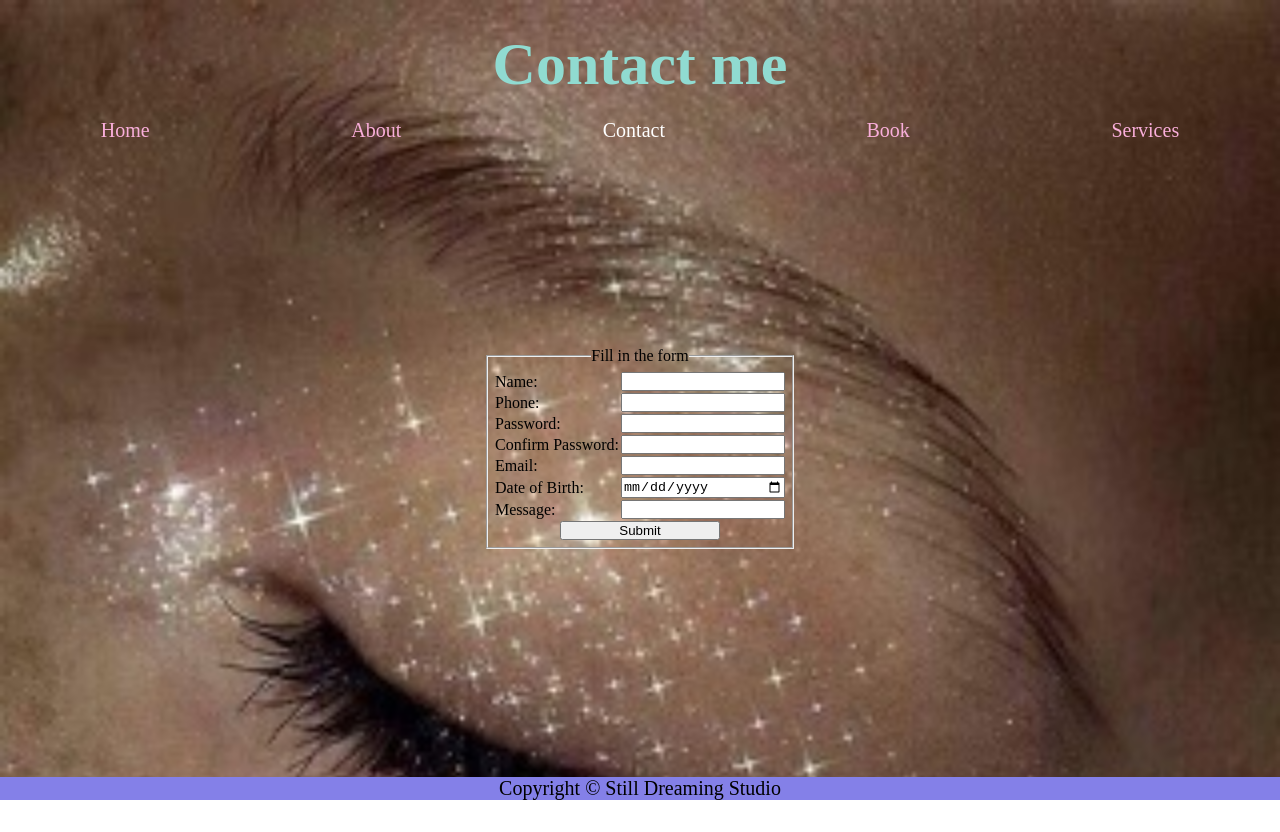
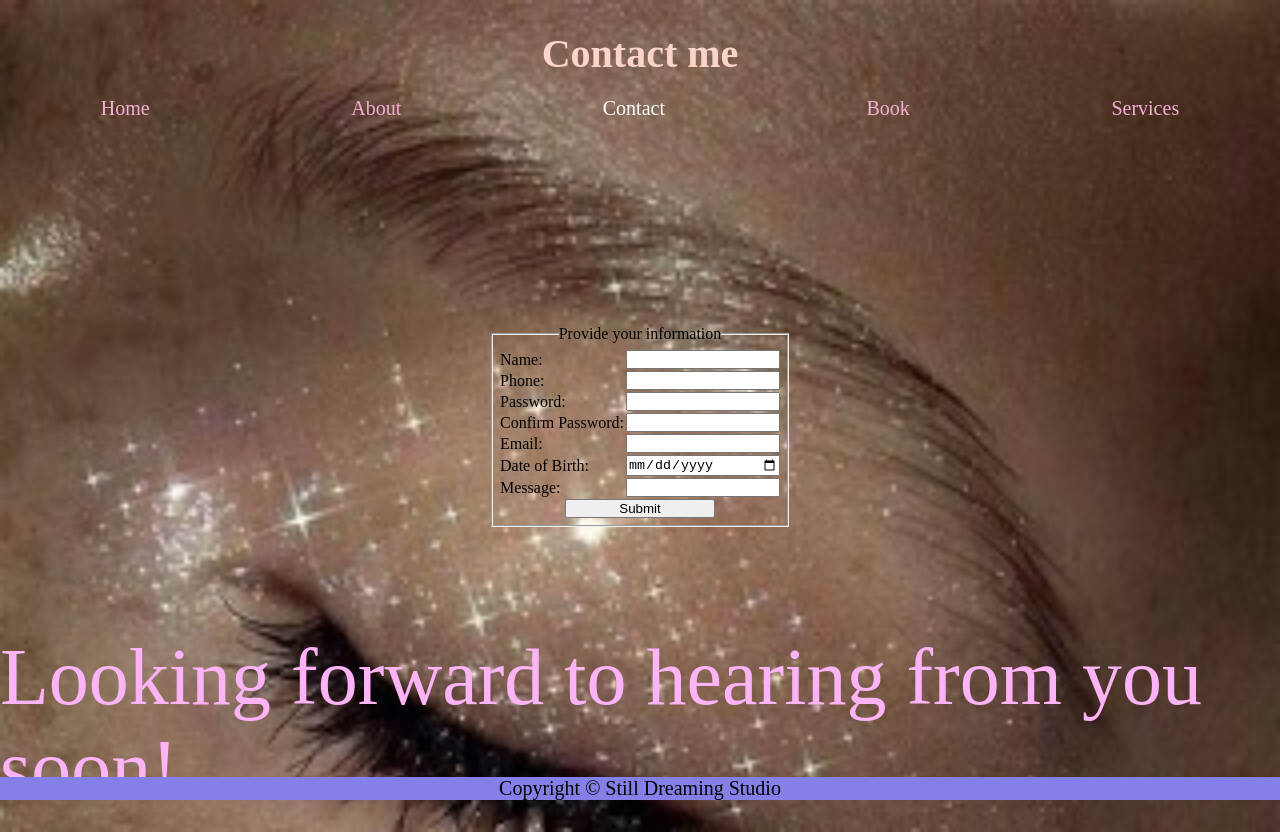
Before and after one commit to yupyes/Stilldreaming, a plain HTML site: page Contact.html in a window 1280 px wide. Before the commit the page ends 800 px from the top, so only its background shows below. Drawn offline with Linux system fonts and the light colour scheme.

Commit message:
text change

```diff
--- a/Contact.html
+++ b/Contact.html
@@ -52,7 +52,7 @@
         <div class="content">
             <form name="contact">
             <fieldset>
-            <legend>Fill in the form</legend>
+            <legend>Provide your information</legend>
                 <table>
                     <tr>
                         <td><label for="uname">Name:</label></td>
@@ -90,6 +90,9 @@
             </form>
 
         </div>
+        <p3>Looking forward to hearing from you soon!</p3></bry>
+    </br>
+</br>
         <footer>
             Copyright &copy; Still Dreaming Studio
         </footer>
--- a/margin.css
+++ b/margin.css
@@ -18,12 +18,12 @@
      position: sticky;
  }
  header div{
-     font-size: 30px;
+     font-size: 20px;
      font-family:'Brush Script MT', 'cursive';
  }
  header h1{
      text-align: center;
-     color: #90DBD1;
+     color: #ffd4c8;
  }
  .nav-bar{
      display: flex;
@@ -70,7 +70,7 @@
  img{
      border: #f9ffffdb solid;
      border-radius: 10%;
-     margin-left: 50px;
+     margin-left: 470px;
  }
  ol{
      /* margin:5px; */
@@ -110,18 +110,22 @@
      text-align: center;
  }
  input{
-     width:160px;
+     width:150px;
  }
  body{
     background-image:5%;
  }
  p1{
     font-size:100px;
+    color:#70e2ff5a;
+    font-family:'Gill Sans', 'Gill Sans MT', Calibri, 'Trebuchet MS', sans-serif;
     text-align: center;
  }
  p2{
     font-size:30px;
  }
  p3{
-    font-size:50px;
+    font-size:80px;
+    color:rgb(253, 180, 246);
+    font-family:'Times New Roman', Times, serif;
  }
```
Also changed, not shown: About.html (+1 -2 lines), index.html (+2 -6 lines).
